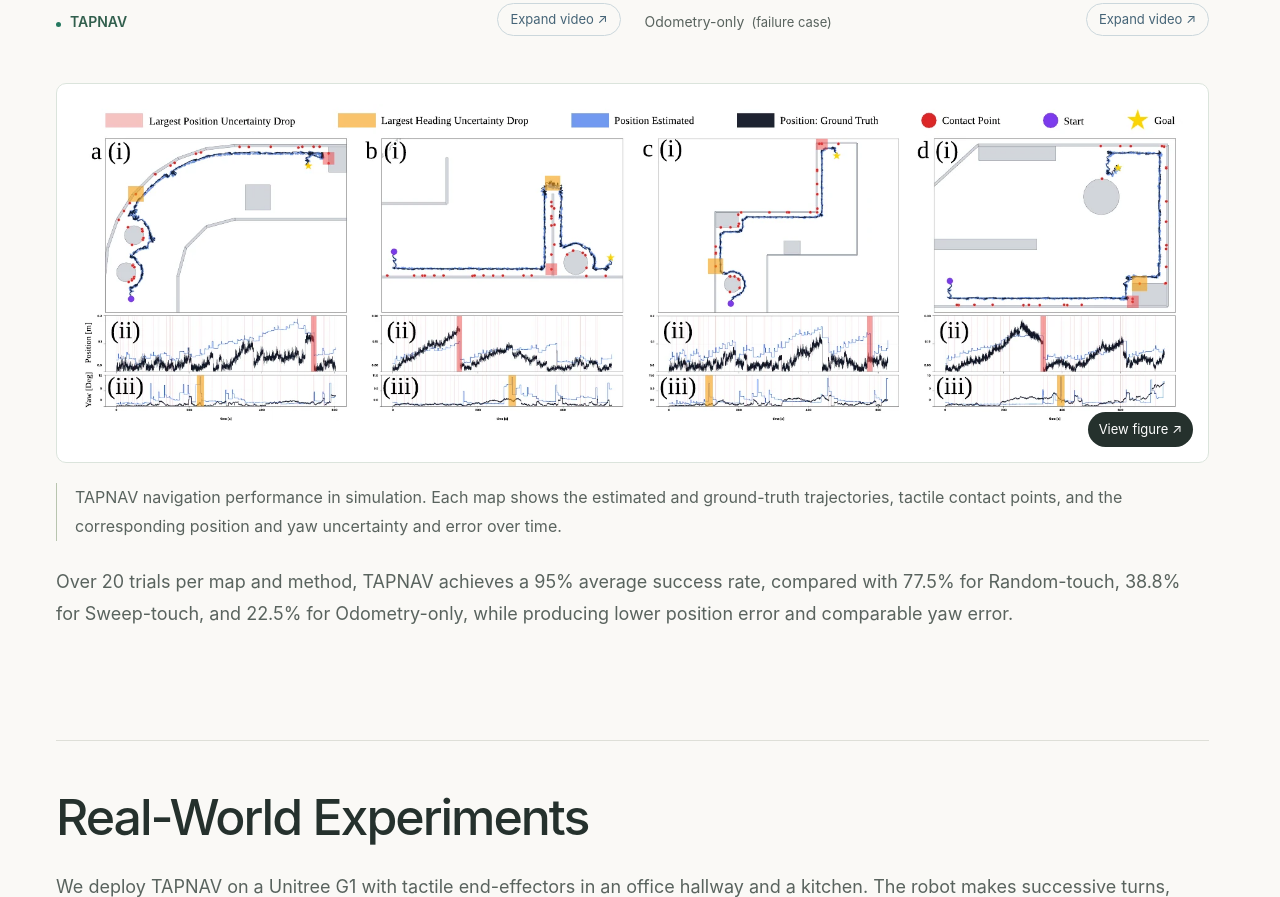
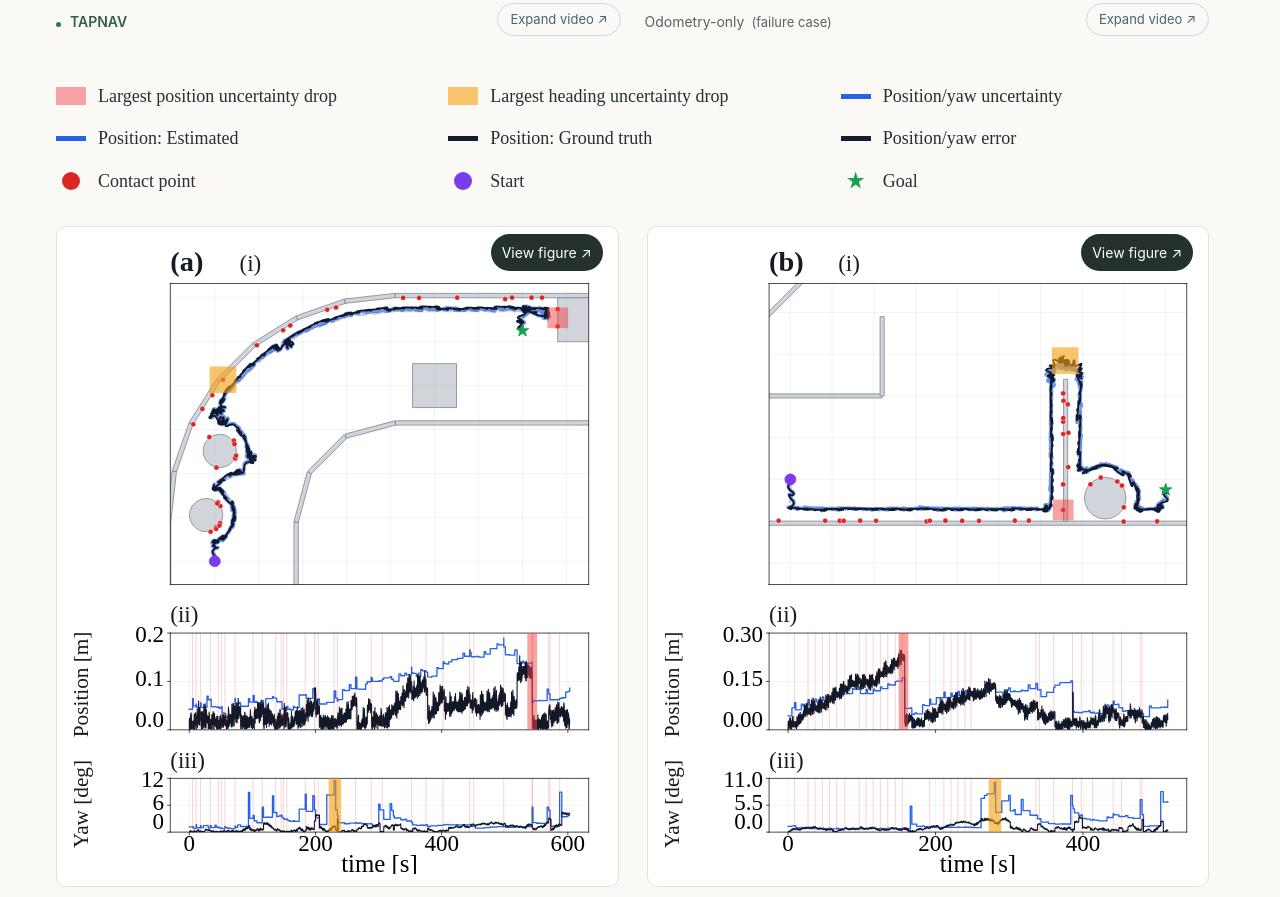
Before and after one commit to TapNav/TAPNAV-Project, a plain HTML site: page index.html in a window 1280 px wide. Shown: the part 6447-7344 px from the top of the page. Drawn offline with Linux system fonts and the light colour scheme.

Commit message:
redesign on 10.12.2026

```diff
--- a/index.html
+++ b/index.html
@@ -21,7 +21,7 @@
 
     <title>TAPNAV | Humanoid Navigation through Tactile Active Perception</title>
     <link rel="icon" href="assets/favicon.svg" type="image/svg+xml" />
-    <link rel="stylesheet" href="styles.css?v=1cdabac2" />
+    <link rel="stylesheet" href="styles.css?v=432b8625" />
     <script src="script.js?v=66f03435" defer></script>
   </head>
 
@@ -333,15 +333,25 @@
               </figure>
             </section>
           </div>
-          <figure class="method-figure result-figure">
-            <a class="figure-detail-link" href="assets/figures/simulation-results.webp" target="_blank" rel="noopener" aria-label="View simulation results figure at full size">
-            <img
-              src="assets/figures/simulation-results.webp"
-              width="1800" height="547"
-              alt="TAPNAV trajectories, tactile contact points, localization uncertainty, and error across four simulation maps"
-              loading="lazy"
-            />
-          </a>
+          <figure class="method-figure result-figure simulation-result-figure" id="simulation-figure">
+            <ul class="simulation-legend" aria-label="Simulation figure legend">
+              <li><span class="legend-mark legend-position-drop" aria-hidden="true"></span><span>Largest position uncertainty drop</span></li>
+              <li><span class="legend-mark legend-heading-drop" aria-hidden="true"></span><span>Largest heading uncertainty drop</span></li>
+              <li><span class="legend-mark legend-uncertainty" aria-hidden="true"></span><span>Position/yaw uncertainty</span></li>
+              <li><span class="legend-mark legend-estimated" aria-hidden="true"></span><span>Position: Estimated</span></li>
+              <li><span class="legend-mark legend-ground-truth" aria-hidden="true"></span><span>Position: Ground truth</span></li>
+              <li><span class="legend-mark legend-error" aria-hidden="true"></span><span>Position/yaw error</span></li>
+              <li><span class="legend-mark legend-contact" aria-hidden="true"></span><span>Contact point</span></li>
+              <li><span class="legend-mark legend-start" aria-hidden="true"></span><span>Start</span></li>
+              <li><span class="legend-mark legend-goal" aria-hidden="true"></span><span>Goal</span></li>
+            </ul>
+            <div class="simulation-figure-grid">
+              <a class="figure-detail-link" href="assets/figures/simulation-map-1.svg?v=7da5b287" target="_blank" rel="noopener" aria-label="View Map 01: Curved Corridor results at full size"><img src="assets/figures/simulation-map-1.svg?v=7da5b287" width="610" height="710" alt="Map 01: Curved Corridor. Estimated and ground-truth trajectories, contact points, position and yaw uncertainty and error." loading="lazy" /></a>
+              <a class="figure-detail-link" href="assets/figures/simulation-map-2.svg?v=7a1d4b48" target="_blank" rel="noopener" aria-label="View Map 02: Partitioned Room results at full size"><img src="assets/figures/simulation-map-2.svg?v=7a1d4b48" width="610" height="710" alt="Map 02: Partitioned Room. Estimated and ground-truth trajectories, contact points, position and yaw uncertainty and error." loading="lazy" /></a>
+              <a class="figure-detail-link" href="assets/figures/simulation-map-3.svg?v=d8baacab" target="_blank" rel="noopener" aria-label="View Map 03: Zigzag Corridor results at full size"><img src="assets/figures/simulation-map-3.svg?v=d8baacab" width="610" height="710" alt="Map 03: Zigzag Corridor. Estimated and ground-truth trajectories, contact points, position and yaw uncertainty and error." loading="lazy" /></a>
+              <a class="figure-detail-link" href="assets/figures/simulation-map-4.svg?v=b55e5e80" target="_blank" rel="noopener" aria-label="View Map 04: Room with Scattered Obstacles results at full size"><img src="assets/figures/simulation-map-4.svg?v=b55e5e80" width="610" height="710" alt="Map 04: Room with Scattered Obstacles. Estimated and ground-truth trajectories, contact points, position and yaw uncertainty and error." loading="lazy" /></a>
+            </div>
+            <a class="simulation-pdf-link" href="assets/figures/simulation-results.pdf?v=84194bac" target="_blank" rel="noopener">Download figure (PDF) <span aria-hidden="true">↗</span></a>
             <figcaption>
               TAPNAV navigation performance in simulation. Each map shows the estimated and
               ground-truth trajectories, tactile contact points, and the corresponding position and
--- a/styles.css
+++ b/styles.css
@@ -405,3 +405,22 @@ h2.is-arriving,h3.is-arriving { animation: heading-arrival .95s var(--ease) both
   .wordmark-scan { display: none; }
   .motion-ready :is(#abstract,.conclusion,.system-overview,.section-heading,.framework-detail-grid,.evaluation-detail-grid).reveal:not(.is-visible) > * { opacity: 1; transform: none; }
 }
+
+/* Vector experiment plots retain readable axes at each viewport width. */
+.simulation-legend { font-family: "Times New Roman", Times, serif; display: grid; grid-template-columns: repeat(3, minmax(0, 1fr)); gap: 16px 24px; margin: 0 0 32px; padding: 0; list-style: none; font-size: 18px; line-height: 1.45; color: var(--ink); }
+.simulation-legend li { display: flex; align-items: center; gap: 12px; min-width: 0; }
+.legend-mark { display: inline-block; width: 30px; height: 5px; flex: 0 0 30px; background: #2563eb; }
+.legend-position-drop { height: 18px; background: #f7a0a6; }
+.legend-heading-drop { height: 18px; background: #fac46c; }
+.legend-ground-truth,.legend-error { background: #171c2b; }
+.legend-contact,.legend-start,.legend-goal { width: 18px; height: 18px; flex-basis: 18px; margin: 0 6px; border-radius: 50%; background: #dc2626; }
+.legend-start { background: #7c3aed; }
+.legend-goal { border-radius: 0; background: #16a34a; clip-path: polygon(50% 0%,61% 35%,98% 35%,68% 57%,79% 94%,50% 72%,21% 94%,32% 57%,2% 35%,39% 35%); }
+.simulation-figure-grid { display: grid; grid-template-columns: repeat(2, minmax(0, 1fr)); gap: 28px; }
+.simulation-figure-grid .figure-detail-link { padding: 18px 10px 12px; }
+.simulation-figure-grid img { display: block; width: 100%; height: auto; }
+.simulation-pdf-link { display: inline-flex; align-items: center; gap: 10px; margin-top: 24px; color: var(--ink); font-size: 18px; text-decoration: underline; text-underline-offset: 5px; }
+@media (max-width: 900px) { .simulation-legend { grid-template-columns: repeat(2, minmax(0, 1fr)); } }
+@media (max-width: 640px) { .simulation-legend { grid-template-columns: 1fr; gap: 12px; font-size: 18px; } .simulation-figure-grid { grid-template-columns: 1fr; gap: 24px; } .simulation-figure-grid .figure-detail-link { padding: 12px 5px; } }
+.simulation-figure-grid .figure-detail-link::after { top: 7px; bottom: auto; font-size: 14px; }
+@media (max-width: 640px) { .simulation-figure-grid .figure-detail-link { padding-top: 42px; } }
```
Also changed, not shown: assets/figures/simulation-map-1.svg (added), assets/figures/simulation-map-2.svg (added), assets/figures/simulation-map-3.svg (added), assets/figures/simulation-map-4.svg (added), 3 other files.
